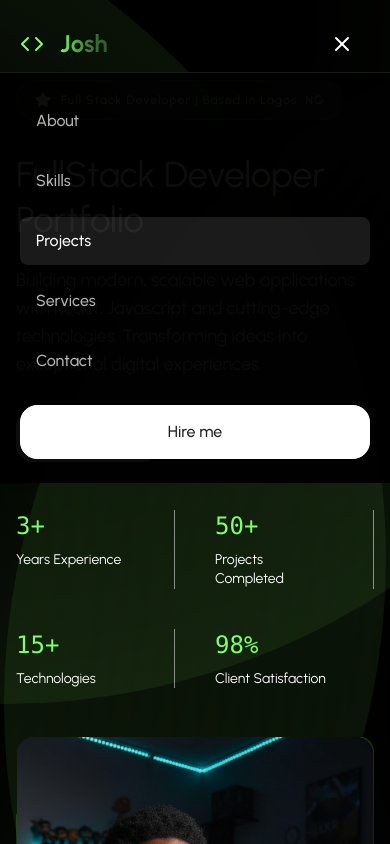
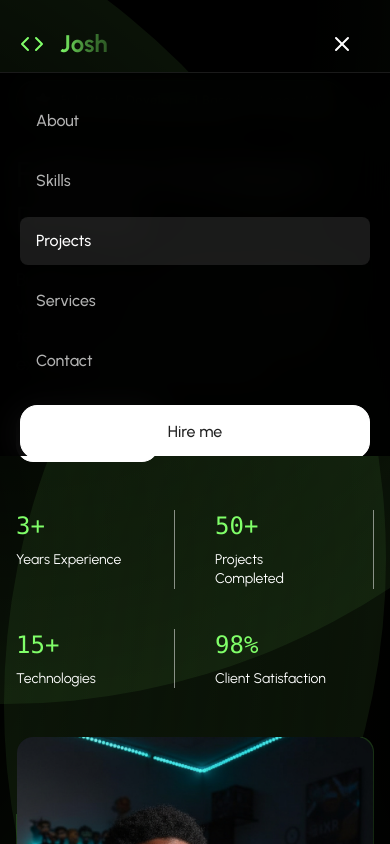
Before and after one commit to Joshua-ux-arch/My-portfolio, a React (Vite) app: page / in a window 390 px wide. Both pictures are taken after a click on the button 342 px from the left and 44 px from the top of the page. Shown: the top 844 px of the page. Built offline with nearby package versions, Linux system fonts and the light colour scheme.

Commit message:
last time

```diff
--- a/src/Components/Layout/Navbar.jsx
+++ b/src/Components/Layout/Navbar.jsx
@@ -1,12 +1,11 @@
-import React,{useState,useEffect} from 'react'
-import {Code,Menu,X} from 'lucide-react'
-import {NAV_LINKS,PERSONAL_INFO} from '../../utils/constants'
-import {useScrollspy, scrollToSection} from '../../hooks/useScrollspy'
+import React,{useState,useEffect} from 'react';
+import {Code,Menu,X} from 'lucide-react';
+import {NAV_LINKS,PERSONAL_INFO} from '../../utils/constants';
+import {useScrollspy, scrollToSection} from '../../hooks/useScrollSpy.js'; // ✅ fixed
 
 const Navbar = () => {
-
-    const [_isMenuOpen,setIsMenuOpen] = useState(false)
-    const [isScrolled,setIsScrolled] = useState(false)
+    const [_isMenuOpen,setIsMenuOpen] = useState(false);
+    const [isScrolled,setIsScrolled] = useState(false);
     const activeSection = useScrollspy(NAV_LINKS.map(link=>link.id));
 
     useEffect(()=>{
@@ -23,7 +22,6 @@ const Navbar = () => {
         scrollToSection(sectionId);
         setIsMenuOpen(false);
     };
-
 
     return (
         <nav className={`fixed top-0 left-0 right-0 z-1000 w-full py-4 transition-all duration-300 ${isScrolled ? 'bg-black/30 backdrop-blur-lg ' : 'bg-transparent'}`}
@@ -80,11 +78,9 @@ const Navbar = () => {
             </div>
             {/*Mobile Menu*/}
             <div
-                className={`md:hidden transition:all duration:300 overflow:hidden ${_isMenuOpen ? 'max-h-96 opacity:100' : 'max-h-0 opacity-0'
-                    }`}
-
+                className={`md:hidden transition-all duration-300 overflow-hidden ${_isMenuOpen ? 'max-h-96 opacity-100' : 'max-h-0 opacity-0'}`}
             >
-            <div  className="bg-black/95 background-blur-lg border-t border-white/10 px-5 py-6 space-y-3" >
+                <div className="bg-black/95 backdrop-blur-lg border-t border-white/10 px-5 py-6 space-y-3">
                     {NAV_LINKS.map(link=>(
                         <button
                             key={link.id}
```
Lines whose indentation alone changed are shown as unchanged.
